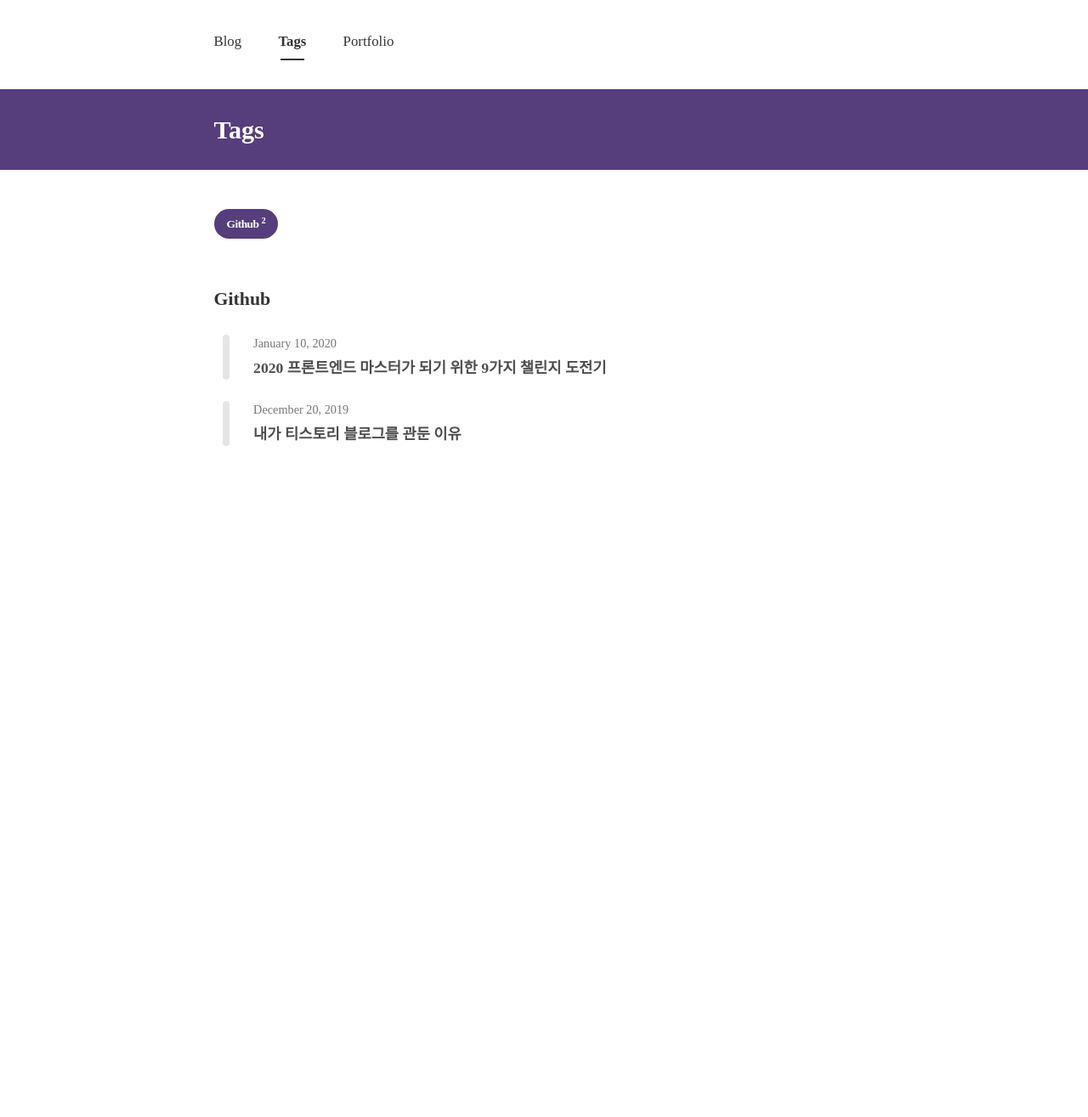
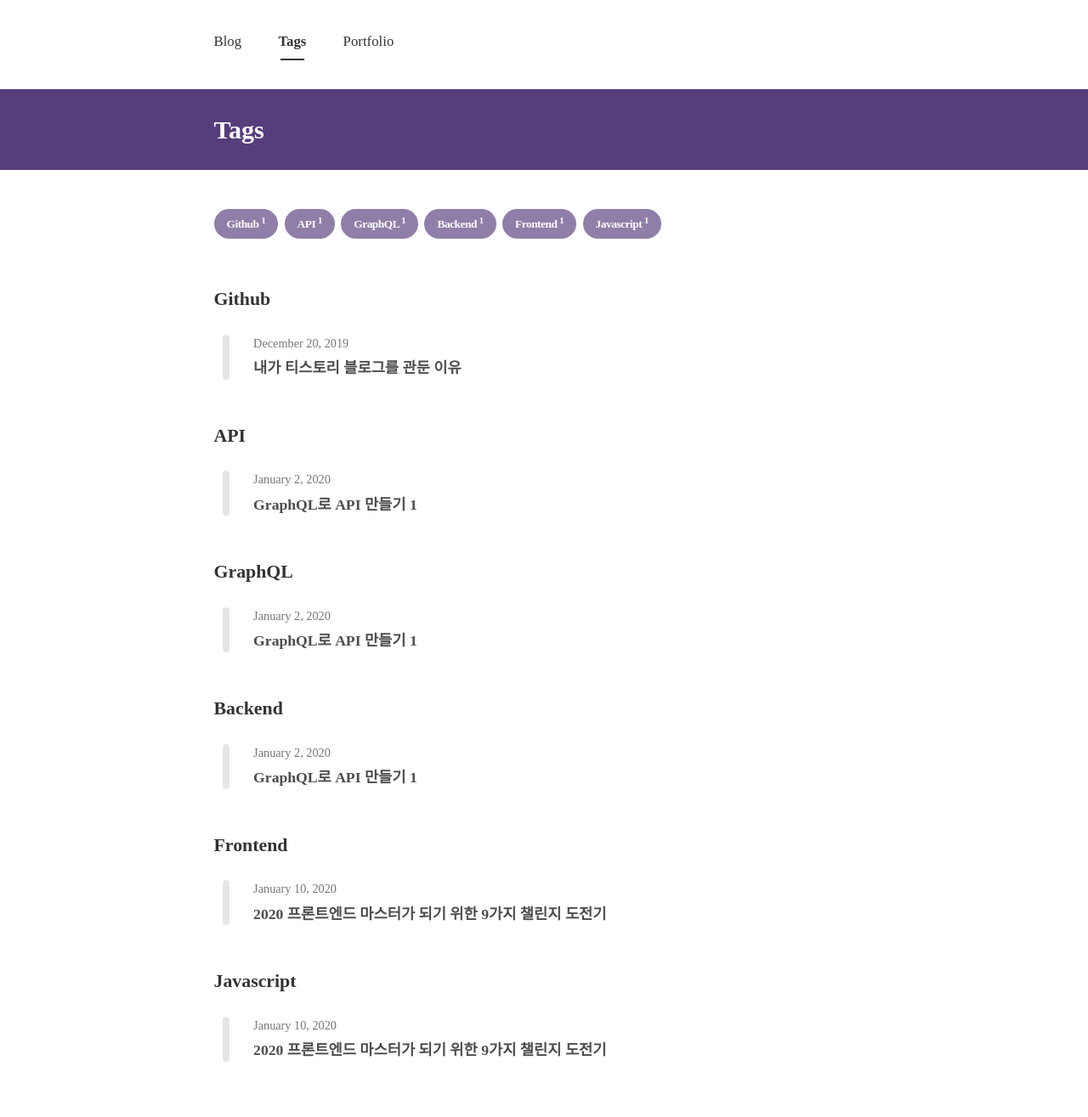
Before and after one commit to Ssnnaaiill/Ssnnaaiill.github.io, a Jekyll site: the page built from tags.html, in a window 1280 px wide. Shown: the whole page at 85% size. Built offline with Jekyll 4.4.1, drawn with Linux system fonts in a browser that asks for light colours; nearby versions of some CDN libraries; some web fonts are replaced; before the commit the page ends 900 px from its top, so only the background shows below that; some of the changed lines change nothing that is shown.

Commit message:
📝 Add Post 2020-01-02-graphql-tutorial-1
## Fixed
- changed tags of `2020-01-10` post

````diff
--- /dev/null
+++ b/_posts/2020-01-02-graphql-tutorial-1.md
@@ -0,0 +1,94 @@
+---
+layout: post
+title: GraphQL로 API 만들기 1
+subtitle: REST API 졸업하기 / GraphQL로 해결할 수 있는 문제점들
+tags: [API, GraphQL, Backend]
+author: Yeonseo Jung
+comments: False
+---
+
+> 노마드코더 영상을 보면서 알게 된 내용들을 적어둡니다.
+
+백엔드 작업을 할 때에는 항상 REST API를 사용했는데, 선임분께서 GraphQL을 배워보면 엄청난 도움일 될 것이라고 조언해 주셔서 [노마드코더 유튜브](https://www.youtube.com/channel/UCUpJs89fSBXNolQGOYKn0YQ)에서 GraphQL로 영화 API를 만드는 영상을 찾아보게 되었습니다.
+
+GraphQL로 REST API에서 발생할 수 있는 문제들을 간편하게 처리할 수 있다고 합니다.
+
+
+## Over-fetching
+
+API에서 특정 데이터를 불러오고 싶을 때,
+
+```js
+axios.get("/api").then(res => { ... });
+```
+다음과 같이 `GET` 요청을 하기 마련입니다.
+
+하지만 api에서 우리가 원하는 데이터만 골라서 제공하지 않고 다른 정보들까지 포함해서 response하는 경우도 있습니다. 사용하지 않을 영역까지 요청하게 된다는 것이지요. 효율적이지 못하고 어플리케이션이 무거워지게 만드는 요인 중 하나입니다.
+
+이렇게 서버에서 불필요한 정보들까지 요청받는 것을 `Over-fetching`이라고 합니다.
+
+
+## Under-fetching
+
+`Under-fetching`은 하나의 어플리케이션, 또는 페이지를 완성하기 위해 REST 서버에 여러 번 요청을 하는 것이라고 합니다.
+
+처음에는
+
+- 여러 번 요청하는 게 어때서?
+- 속도가 느려지는 건 알지만, 원하는 기능을 구현하기 위해서는 어쩔 수 없는 과정이잖아?
+
+라고 생각했는데요, GraphQL을 사용하면 Over-fetching, Under-fetching을 겪을 필요 없이 한 번의 요청으로 개발자가 원하는 정보만을 쏙쏙 골라서 response받을 수 있다고 합니다.
+
+
+## GraphQL에서 필요한 정보만 골라오기
+
+GraphQL에서는 URL 체계 자체가 없습니다. 이 때문에 REST와 커다란 차이가 생깁니다. 그러면 어떻게 서버에서 데이터를 요청해서 가져올 수 있는 걸까요?
+
+### 단 하나의 End Point
+
+GraphQL에서는 End Point가 딱 하나밖에 없습니다. 이 하나뿐인 End Point에서 모든 정보를 가져올 수 있다고 합니다. 모든 정보를 하나의 *쿼리*로 만들 수 있지요. 이 쿼리를 GraphQL 백엔드에 보내면 다음과 같은 요청 정보를 담은 자바스크립트 Object를 보낼 것입니다.
+
+여기서 *쿼리*는 다음과 같은 형태를 띕니다.
+
+```graphql
+query {
+  feed {
+    comments
+    likes
+  }
+  notifications {
+    isRead
+  }
+  user {
+    username
+    profilePic
+  }
+}
+```
+쿼리는 GraphQL 언어로 구성되어 있지요.
+그리고 백엔드에서 response한 Object는 다음과 같은 형태를 띕니다.
+
+```json
+{
+  feed: [
+    {
+      comments: 3,
+      likes: 10
+    }
+  ],
+  notifications: [
+    {
+      isRead: true
+    },
+    {
+      isRead: false
+    }
+  ],
+  user: {
+    username: "Yeonseo Jung",
+    profilePic: "snail.png"
+  }
+}
+```
+
+이런 식으로 JSON 형태로 개발자가 요청한 정보들만을 보내준다고 합니다.
--- a/_posts/2020-01-10-frontend-master-2020.md
+++ b/_posts/2020-01-10-frontend-master-2020.md
@@ -2,7 +2,7 @@
 layout: post
 title: 2020 프론트엔드 마스터가 되기 위한 9가지 챌린지 도전기
 subtitle: 2020년 올해는 뭐라도 해보자
-tags: [Github]
+tags: [Frontend, Javascript]
 author: Yeonseo Jung
 comments: False
 ---
````
